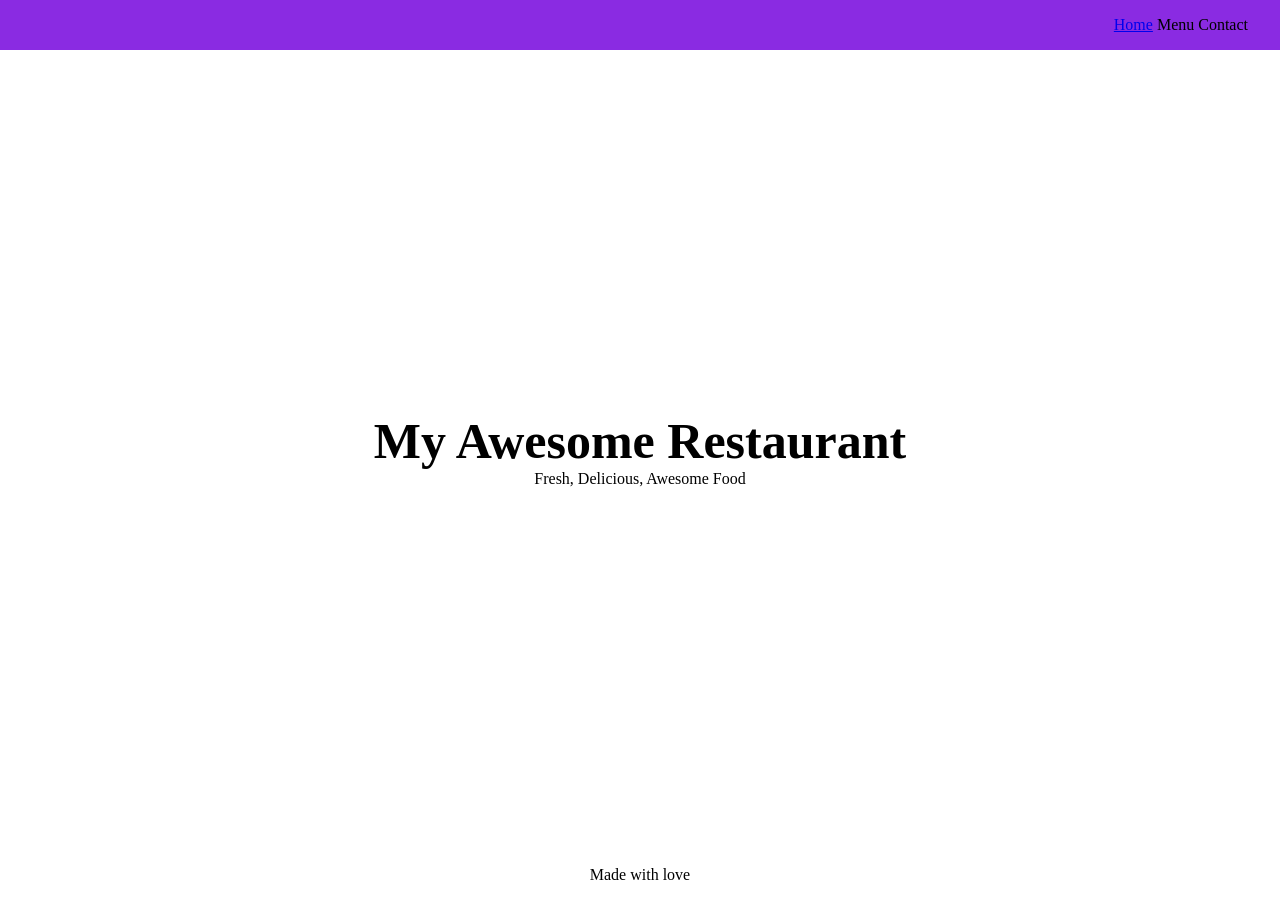
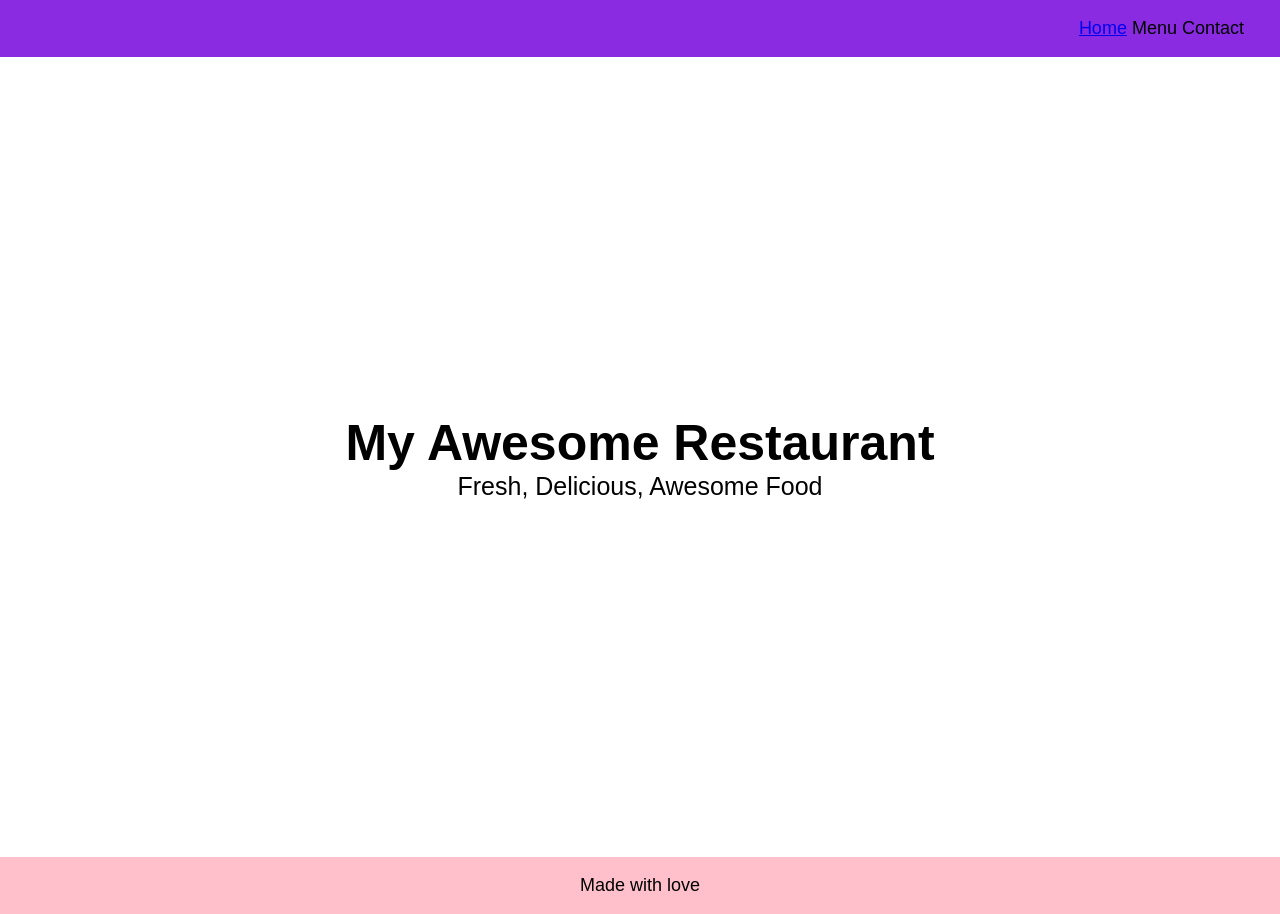
Before and after one commit to DoodleDeBug/TOP-restaurant, a website built with webpack: page dist/index.html in a window 1280 px wide. Before the commit the page ends 884 px from the top, so only its background shows below. Built offline with nearby package versions, Linux system fonts and the light colour scheme; files whose address does not match are found by name.

Commit message:
adjust styles

```diff
--- a/src/style.css
+++ b/src/style.css
@@ -2,22 +2,19 @@
   margin: 0;
   padding: 0;
   box-sizing: border-box;
+  font-size: 18px;
+  font-family: sans-serif;
 }
 
 /* general */
 
 section {
-  margin-bottom: 1rem;
   padding: 2rem;
   display: flex;
   flex-direction: column;
   justify-content: center;
   height: 100vh;
 }
-
-/* h2 {
-  font-size: 30px;
-} */
 
 /* navbar */
 nav {
@@ -32,7 +29,6 @@ nav li {
 }
 
 /* home */
-
 #home {
   text-align: center;
   background-image: url(./../assets/fish);
@@ -45,10 +41,8 @@ h1 {
   font-size: 50px;
 }
 
-img {
-  height: 50px;
-  background-color: white;
-  width: 50px;
+#home span {
+  font-size: 25px;
 }
 
 /* menu */
@@ -120,8 +114,9 @@ img {
 /* contact */
 
 /* footer*/
-
 footer span {
   display: block;
   text-align: center;
+  background-color: pink;
+  padding: 1rem 0;
 }
```
